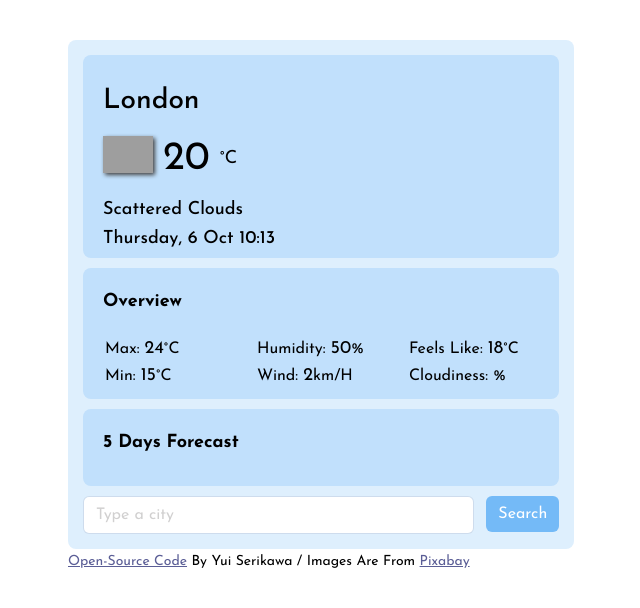
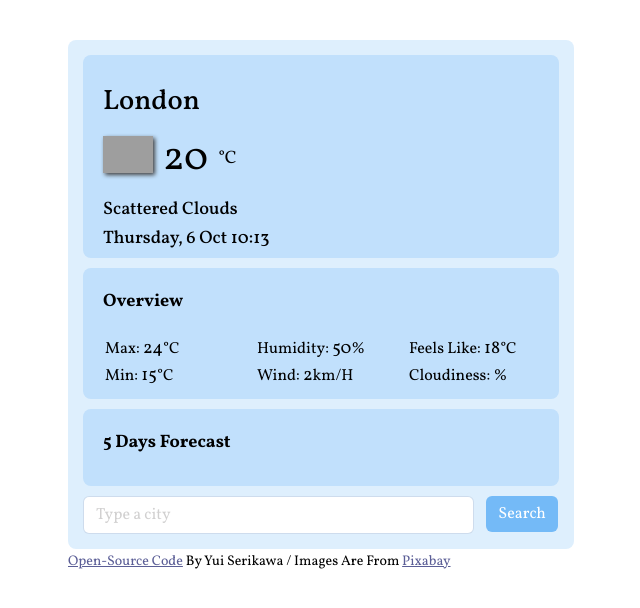
Before and after one commit to yuiceline/weather-app-version3, a plain HTML site: page index.html in a window 1280 px wide. Shown: the whole page, without its empty margins (319-959 px from the left). Drawn offline with nearby package versions, Linux system fonts and the light colour scheme; no server answers; grey boxes are pictures that could not be loaded.

Commit message:
Changed font family

```diff
--- a/index.html
+++ b/index.html
@@ -12,12 +12,12 @@
       crossorigin="anonymous"
     />
     <script src="https://cdn.jsdelivr.net/npm/axios/dist/axios.min.js"></script>
-    <link rel="preconnect" href="https://fonts.googleapis.com" />
-    <link rel="preconnect" href="https://fonts.gstatic.com" crossorigin />
-    <link
-      href="https://fonts.googleapis.com/css2?family=Josefin+Sans:ital,wght@0,100;0,200;0,300;0,400;0,500;0,600;0,700;1,100;1,200;1,300;1,400;1,500;1,600;1,700&display=swap"
-      rel="stylesheet"
-    />
+
+
+<link rel="preconnect" href="https://fonts.googleapis.com">
+<link rel="preconnect" href="https://fonts.gstatic.com" crossorigin>
+<link href="https://fonts.googleapis.com/css2?family=Vollkorn:ital,wght@0,400;0,500;0,600;0,700;0,800;1,400;1,500;1,600;1,700&display=swap" rel="stylesheet">
+
     <link rel="stylesheet" href="src/style.css" />
   </head>
   <body>
@@ -25,7 +25,7 @@
       <div class="weather-app" id="weather-app">
         <div class="top-section" id="top-section">
           <div class="weather-today">
-            <h1 id="current-city">London</h1>
+            <h1 id="current-city">London <span id="country"></span> </h1>
             <div class="currenttemp_icon">
               <img
                 src="https://openweathermap.org/img/wn/04d@2x.png"
--- a/src/script.js
+++ b/src/script.js
@@ -135,12 +135,12 @@ function search(city) {
 function showImage(response) {
   let cityImage = document.querySelector(".city-img");
   let hits = response.data.hits[0].largeImageURL;
-  cityImage.innerHTML = `<img src=${hits} width="230px" class="pixabay-img">`;
+  cityImage.innerHTML = `<img src=${hits} width="230px" height="200px" class="pixabay-img">`;
 }
 
 function getImage(city) {
   let imgApiKey = "30364853-d7b6bed8d79e1332ebe8e60cc";
-  let imgApiUrl = `https://pixabay.com/api/?key=${imgApiKey}&q=${city}&image_type=photo`;
+  let imgApiUrl = `https://pixabay.com/api/?key=${imgApiKey}&q=${city}+city+landscape&image_type=photo`;
   axios.get(imgApiUrl).then(showImage);
 }
 
--- a/src/style.css
+++ b/src/style.css
@@ -2,7 +2,7 @@ html {
   height: 100%;
 }
 body {
-  font-family: "Josefin Sans", sans-serif;
+  font-family: "Vollkorn", serif;
   color: #24292d;
   text-transform: capitalize;
   margin: 0 auto;
@@ -18,7 +18,6 @@ body {
   margin: 0 auto;
   border-radius: 8px;
   padding: 5px;
-
 }
 
 .top-section {
@@ -66,7 +65,6 @@ h1 {
   margin-bottom: 0;
 }
 
-
 h2 {
   font-size: 18px;
 }
@@ -79,7 +77,8 @@ h4 {
   font-size: 18px;
 }
 
-.box-overview, .box-forecast {
+.box-overview,
+.box-forecast {
   border-radius: 8px;
   padding: 10px;
   padding-bottom: 10px;
@@ -108,7 +107,6 @@ li {
   padding: 10px;
   padding-bottom: 5px;
 }
-
 
 span {
   font-size: 18px;
@@ -143,7 +141,6 @@ span {
 .form-control {
   margin: 0px 5px 10px 10px auto;
   border: 1px solid rgba(52, 40, 79, 0.09);
-
 }
 input::placeholder {
   color: #d1d0d0 !important;
@@ -157,7 +154,6 @@ input::placeholder {
 
 .btn:hover {
   opacity: 0.5;
-
 }
 
 form .col-2 {
```
